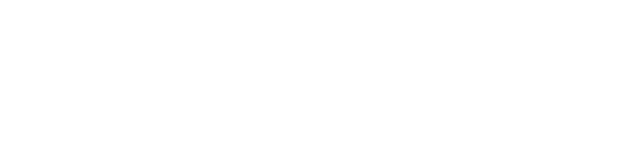
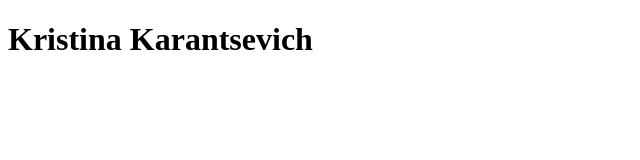
Before and after one commit to Christopher-0118/rsschool-cv, a plain HTML site: page index.html in a window 1280 px wide. Shown: the whole page, without its empty margins (0-640 px from the left). Drawn offline with Linux system fonts and the light colour scheme.

Commit message:
feat: add css file and connect it to html

```diff
--- a/index.html
+++ b/index.html
@@ -4,9 +4,10 @@
     <meta charset="UTF-8">
     <meta http-equiv="X-UA-Compatible" content="IE=edge">
     <meta name="viewport" content="width=device-width, initial-scale=1.0">
+    <link rel="stylesheet" type="text/css" media="screen" href="./style.css">
     <title>Document</title>
 </head>
-<body>
-
+<body class="wrapper">
+    <h1>Kristina Karantsevich</h1>
 </body>
 </html>
--- /dev/null
+++ b/style.css
@@ -0,0 +1,4 @@
+.wrapper {
+    margin: 0, auto;
+    width: 100%;
+}
```
